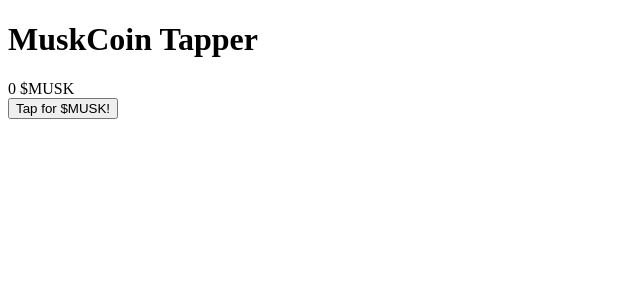
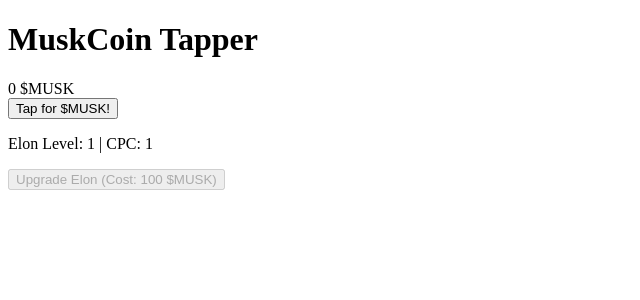
Before and after one commit to Doge-Dev-1/muskcoin-tapper, a Next.js app: page / in a window 1280 px wide. Shown: the top 300 px of the page, without its empty margins (0-640 px from the left). Built offline with nearby package versions, Linux system fonts and the light colour scheme.

Commit message:
Add Elon upgrade for CPC, keep 50% gold drops

```diff
--- a/pages/index.js
+++ b/pages/index.js
@@ -10,6 +10,7 @@
     goldenMusk: 0,      // golden_puppys
     clicks: 0,          // total clicks
     fallingGrabbed: 0,  // falling_puppys_grabbed
+    elonLevel: 1,       // From Boomer_Bill.lvl
   });
   const [drops, setDrops] = useState([]);
   const [fallingId, setFallingId] = useState(0);
@@ -38,21 +39,21 @@
       id: Date.now(),
       x: e.clientX + (Math.random() * 20 - 10),
       y: e.clientY + (Math.random() * 20 - 10),
-      type: 'click', // Regular drop
+      type: 'click',
     };
     setDrops((d) => [...d, newDrop]);
     setTimeout(() => {
       setDrops((d) => d.filter((drop) => drop.id !== newDrop.id));
     }, 1000);
-    fallingMusk(); // Trigger falling $MUSK
+    fallingMusk();
   };
 
   // Falling $MUSK (from fallingpuppy)
   const fallingMusk = () => {
     const roll = Math.ceil(Math.random() * 100);
-    console.log(`Falling roll: ${roll}`); // Debug
-    if (roll > 50) return; // 50% chance for testing (was 1)
-    const type = 'musk'; // Bonus drop
+    console.log(`Falling roll: ${roll}`);
+    if (roll > 50) return; // 50% for testing
+    const type = 'musk';
     const rewardVariation = (Math.ceil(Math.random() * 1500) + 500) / 100;
     const amount = Math.round(player.cpc * rewardVariation);
 
@@ -62,12 +63,12 @@
       type,
       amount,
     };
-    console.log(`Falling drop: +${amount} at x:${fallingDrop.x}`); // Debug
+    console.log(`Falling drop: +${amount} at x:${fallingDrop.x}`);
     setFallingId(fallingId + 1);
     setDrops((d) => [...d, fallingDrop]);
     setTimeout(() => {
       setDrops((d) => d.filter((drop) => drop.id !== fallingDrop.id));
-    }, 2600); // Matches animation
+    }, 2600);
   };
 
   // Catch falling $MUSK
@@ -76,7 +77,7 @@
       const newDrops = prevDrops.filter((drop) => drop.id !== id);
       setPlayer((p) => {
         const newCount = p.muskCount + amount;
-        console.log(`Caught: +${amount}, new total: ${newCount}`); // Debug
+        console.log(`Caught: +${amount}, new total: ${newCount}`);
         return {
           ...p,
           muskCount: newCount,
@@ -85,6 +86,18 @@
       });
       return newDrops;
     });
+  };
+
+  // Upgrade Elon (from levelUp)
+  const upgradeElon = () => {
+    const price = Math.floor(100 * Math.pow(1.11, player.elonLevel - 1)); // From getLevelPrice, simplified
+    if (player.muskCount < price) return; // Not enough $MUSK
+    setPlayer((p) => ({
+      ...p,
+      muskCount: p.muskCount - price,
+      elonLevel: p.elonLevel + 1,
+      cpc: p.elonLevel + 1, // CPC scales with level
+    }));
   };
 
   return (
@@ -97,6 +110,15 @@
       <button id="main_musk" onClick={handleClick}>
         Tap for $MUSK!
       </button>
+      <div>
+        <p>Elon Level: {player.elonLevel} | CPC: {player.cpc}</p>
+        <button
+          onClick={upgradeElon}
+          disabled={player.muskCount < Math.floor(100 * Math.pow(1.11, player.elonLevel - 1))}
+        >
+          Upgrade Elon (Cost: {Math.floor(100 * Math.pow(1.11, player.elonLevel - 1))} $MUSK)
+        </button>
+      </div>
       {drops.map((drop) => (
         <div
           key={drop.id}
```
